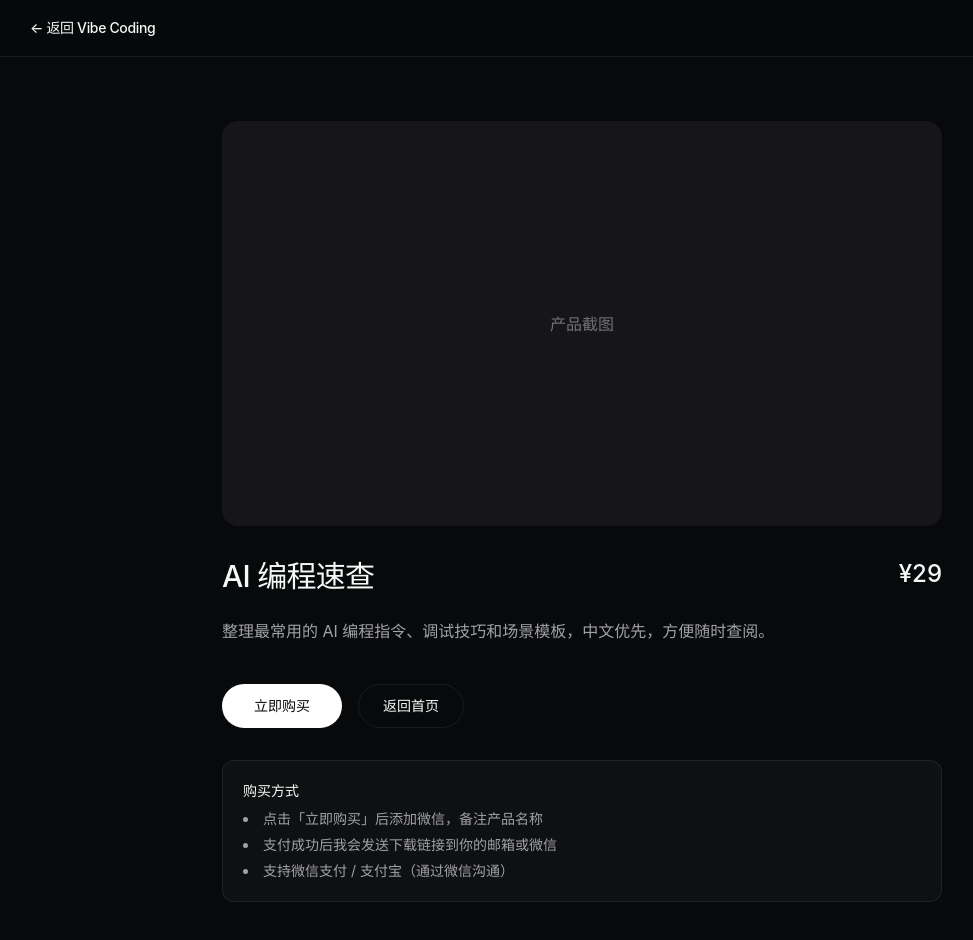
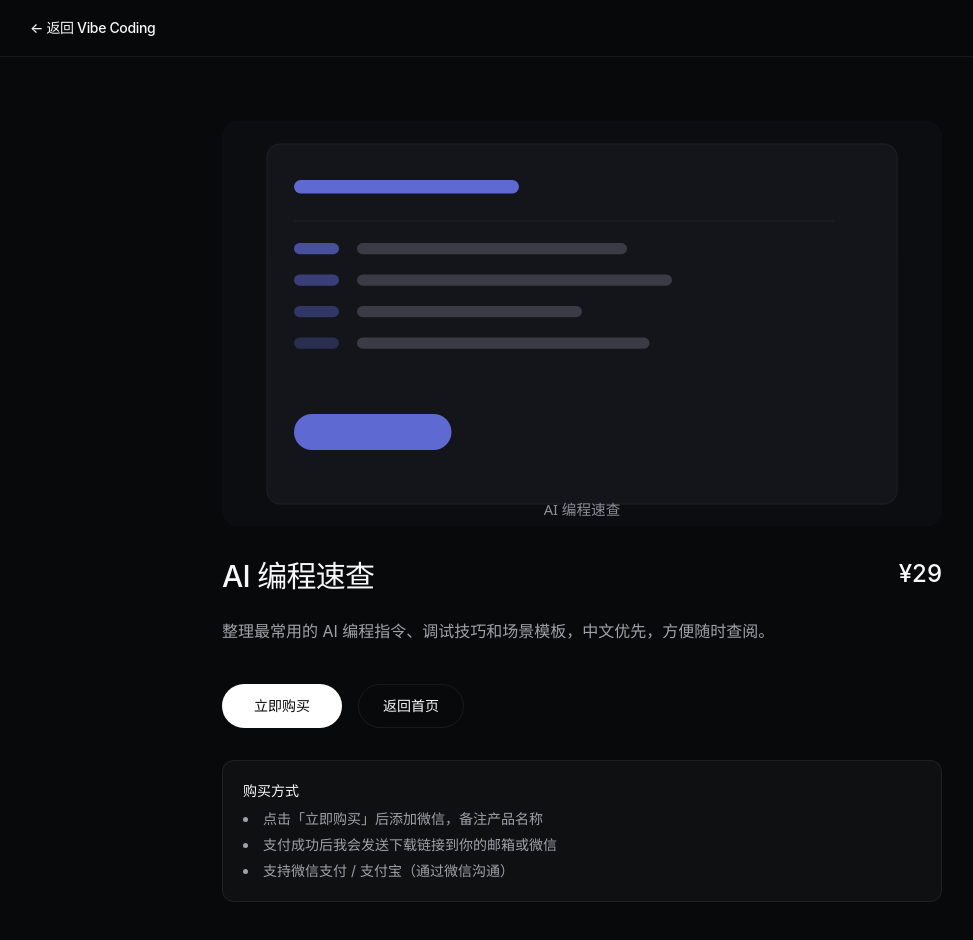
Before and after one commit to MeyraLab/vibe-coding-store, a React (Vite) app: page /product/ai-cheatsheet in a window 1280 px wide. Shown: the top 940 px of the page, without its empty margins (58-1031 px from the left). Built offline with nearby package versions, Linux system fonts and the light colour scheme.

Commit message:
feat: 产品卡片与详情页接入封面图

```diff
--- a/src/components/ProductCard.tsx
+++ b/src/components/ProductCard.tsx
@@ -7,14 +7,25 @@ interface ProductCardProps {
     description: string
     price: string
     tag?: string
+    image?: string
   }
 }
 
 export function ProductCard({ product }: ProductCardProps) {
   return (
     <div className="group relative rounded-2xl border border-border bg-surface p-5 transition-all duration-200 hover:border-border-strong hover:shadow-[0_0_0_1px_rgba(94,106,210,0.3),0_0_24px_rgba(94,106,210,0.12)]">
-      <div className="mb-5 aspect-[16/10] w-full overflow-hidden rounded-xl bg-surface-elevated flex items-center justify-center">
-        <span className="text-sm text-text-muted">产品截图</span>
+      <div className="mb-5 aspect-[16/10] w-full overflow-hidden rounded-xl bg-surface-elevated">
+        {product.image ? (
+          <img
+            src={product.image}
+            alt={product.name}
+            className="h-full w-full object-cover transition-transform duration-300 group-hover:scale-[1.02]"
+          />
+        ) : (
+          <div className="flex h-full w-full items-center justify-center">
+            <span className="text-sm text-text-muted">产品截图</span>
+          </div>
+        )}
       </div>
 
       <div className="flex items-start justify-between gap-3">
--- a/src/data/products.ts
+++ b/src/data/products.ts
@@ -7,6 +7,7 @@ export interface Product {
   longDescription?: string
   buyUrl?: string
   wechat?: string
+  image?: string
 }
 
 export const products: Product[] = [
@@ -18,6 +19,7 @@ export const products: Product[] = [
     tag: '热门',
     longDescription: '包含高频场景的 Prompt 模板库，覆盖代码生成、重构、文档、UI 描述等。适合想提升 AI 编程效率的独立开发者。',
     buyUrl: '', // 以后可填爱发电链接，例如 https://afdian.com/item/xxx
+    image: '/products/vibe-prompt-kit.svg',
     wechat: 'MEYRA1219' // 改成你的微信号
   },
   {
@@ -27,6 +29,7 @@ export const products: Product[] = [
     price: '¥79',
     longDescription: '基于 Vite + React + Tailwind 的现代脚手架，预设暗色主题、组件结构和代码规范，帮助你快速启动有 vibe 的项目。',
     buyUrl: '',
+    image: '/products/code-flow.svg',
     wechat: 'MEYRA1219'
   },
   {
@@ -36,6 +39,7 @@ export const products: Product[] = [
     price: '¥29',
     longDescription: '整理最常用的 AI 编程指令、调试技巧和场景模板，中文优先，方便随时查阅。',
     buyUrl: '',
+    image: '/products/ai-cheatsheet.svg',
     wechat: 'MEYRA1219'
   }
 ]
--- a/src/pages/ProductDetail.tsx
+++ b/src/pages/ProductDetail.tsx
@@ -32,8 +32,18 @@ export function ProductDetail() {
       </header>
 
       <main className="mx-auto max-w-3xl px-4 py-16 sm:px-6">
-        <div className="mb-8 aspect-[16/9] w-full overflow-hidden rounded-2xl bg-surface-elevated flex items-center justify-center">
-          <span className="text-text-muted">产品截图</span>
+        <div className="mb-8 aspect-[16/9] w-full overflow-hidden rounded-2xl bg-surface-elevated">
+          {product.image ? (
+            <img
+              src={product.image}
+              alt={product.name}
+              className="h-full w-full object-cover"
+            />
+          ) : (
+            <div className="flex h-full w-full items-center justify-center">
+              <span className="text-text-muted">产品截图</span>
+            </div>
+          )}
         </div>
 
         <div className="flex items-start justify-between gap-4">
```
